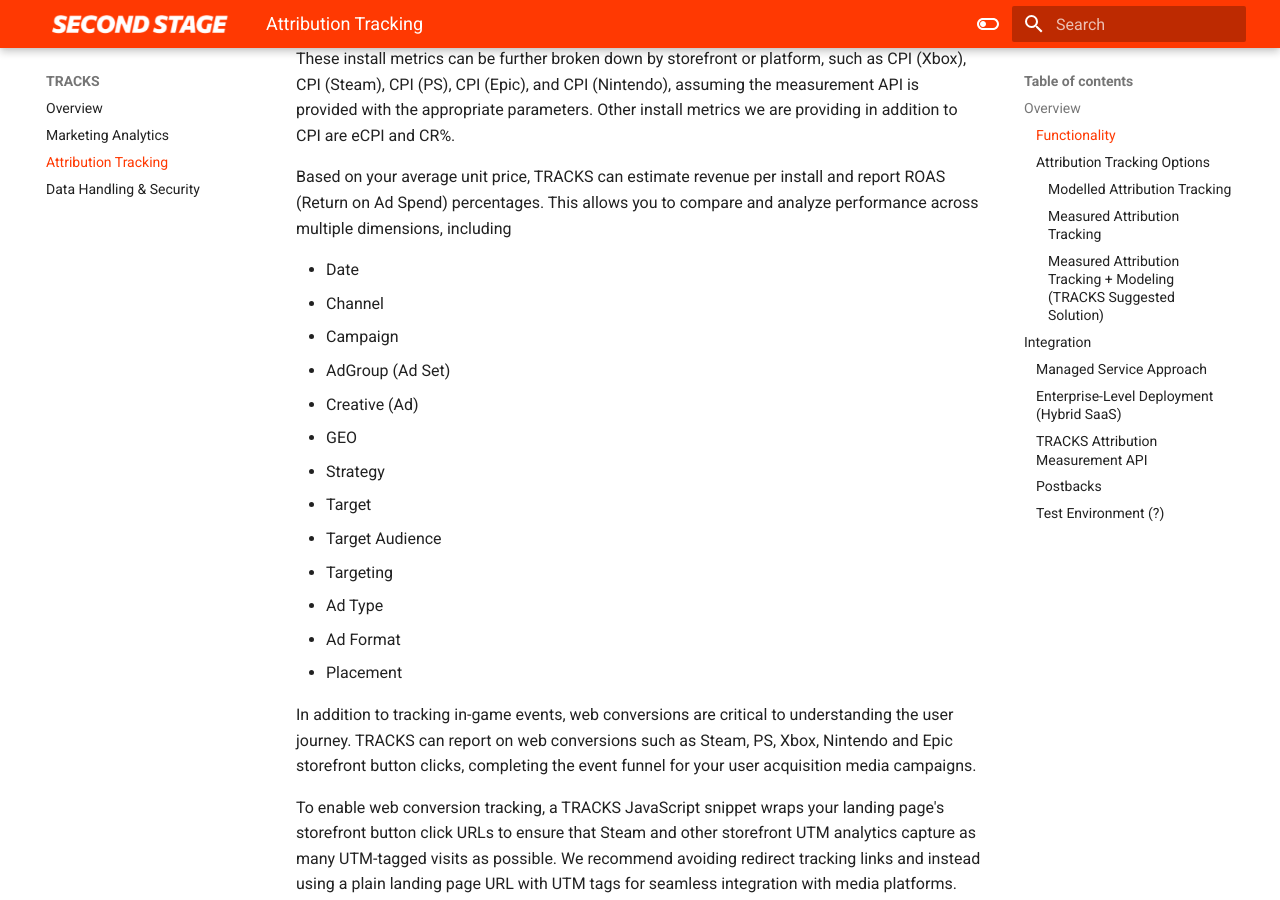
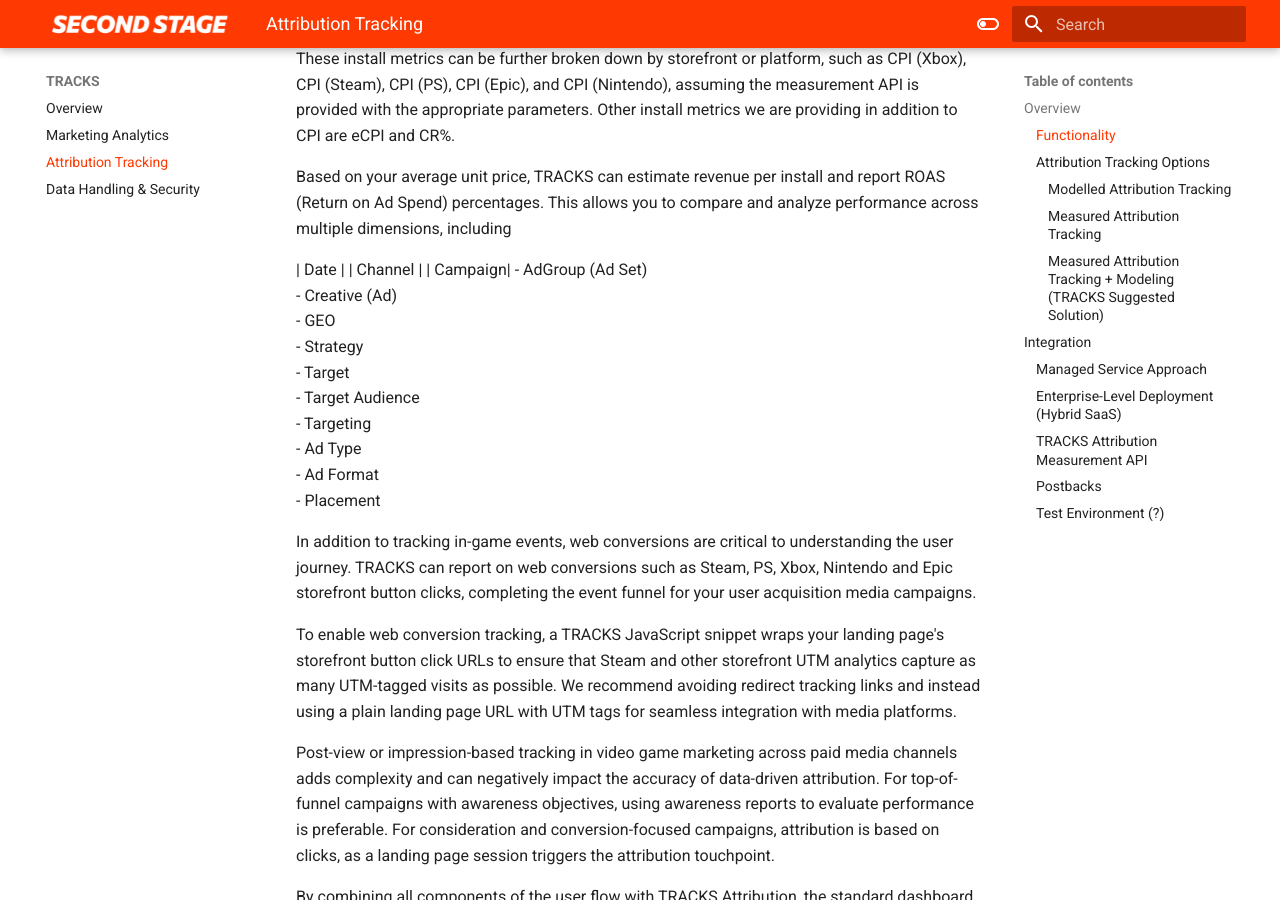
Before and after one commit to secondstage-io/tracks-documentation, an MkDocs documentation site: the page built from docs/tracks/attribution-tracking.md, in a window 1280 px wide and 900 px high, scrolled down 1096 px. Built offline with MkDocs 1.6.1 and Material for MkDocs 9.7.7, drawn with Linux system fonts in a browser that asks for light colours.

```diff
--- a/docs/tracks/attribution-tracking.md
+++ b/docs/tracks/attribution-tracking.md
@@ -8,7 +8,7 @@ With TRACKS Attribution, our proprietary full-funnel attribution tracking soluti
 2. **Ad Operations Support**: Once attribution tracking is verified, the Second Stage team will assist with media platform integrations. This process requires adherence to specific naming conventions for campaigns, ad groups, and ads to ensure accurate reporting. Additionally, UTM-tagged links must be used. The Second Stage team will provide a naming convention generator sheet tailored to your chosen ad platforms or activations. If you already have a naming convention in place, TRACKS can be adapted to your mapping.
 3. **Postback Setup**: With access to your media platforms, TRACKS will create events/pixels for game\_opens and activate the platform’s Conversion API to feed back attributed in-game data.
 
-All aspects of using TRACKS Attribution are configurable and will be tailored during your onboarding call with the Second Stage team. This documentation outlines a standard best-practice approach to building an attribution and BI suite, based on years of expertise in user acquisition, media, BI, tracking, and attribution from the Second Stage team.
+> All aspects of using TRACKS Attribution are configurable and will be tailored during your onboarding call with the Second Stage team. This documentation outlines a standard best-practice approach to building an attribution and BI suite, based on years of expertise in user acquisition, media, BI, tracking, and attribution from the Second Stage team.
 
 ### Functionality
 
@@ -20,9 +20,9 @@ These install metrics can be further broken down by storefront or platform, such
 
 Based on your average unit price, TRACKS can estimate revenue per install and report ROAS (Return on Ad Spend) percentages. This allows you to compare and analyze performance across multiple dimensions, including
 
-- Date
-- Channel
-- Campaign
+| Date |
+| Channel |
+| Campaign|
 - AdGroup (Ad Set)
 - Creative (Ad)
 - GEO
```
